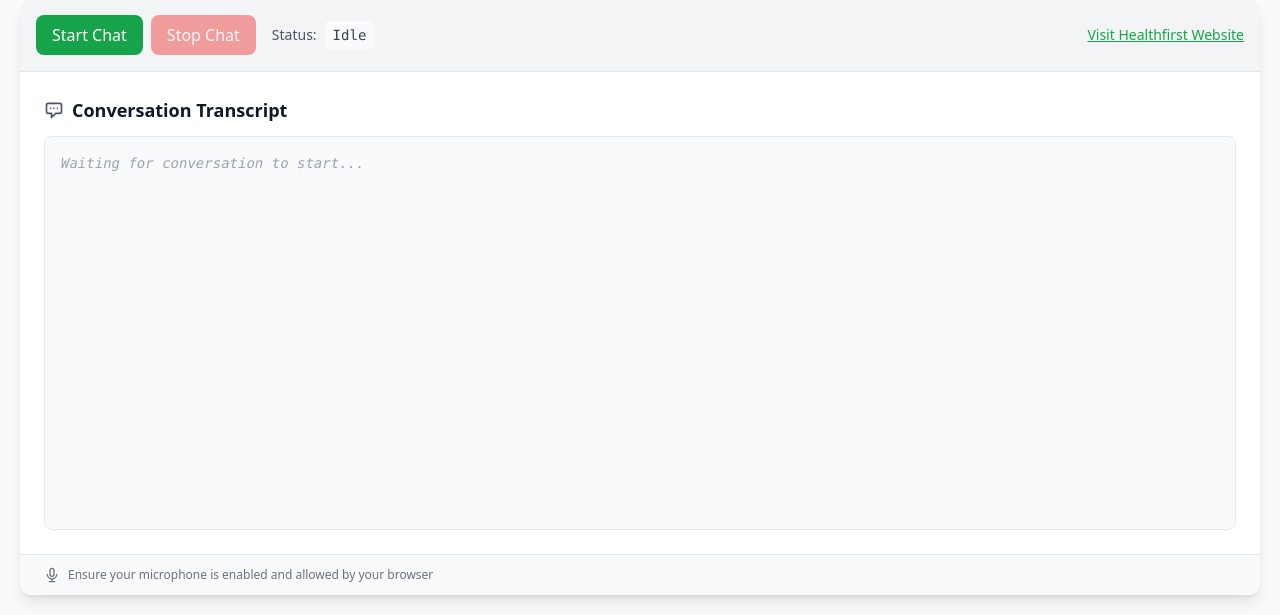
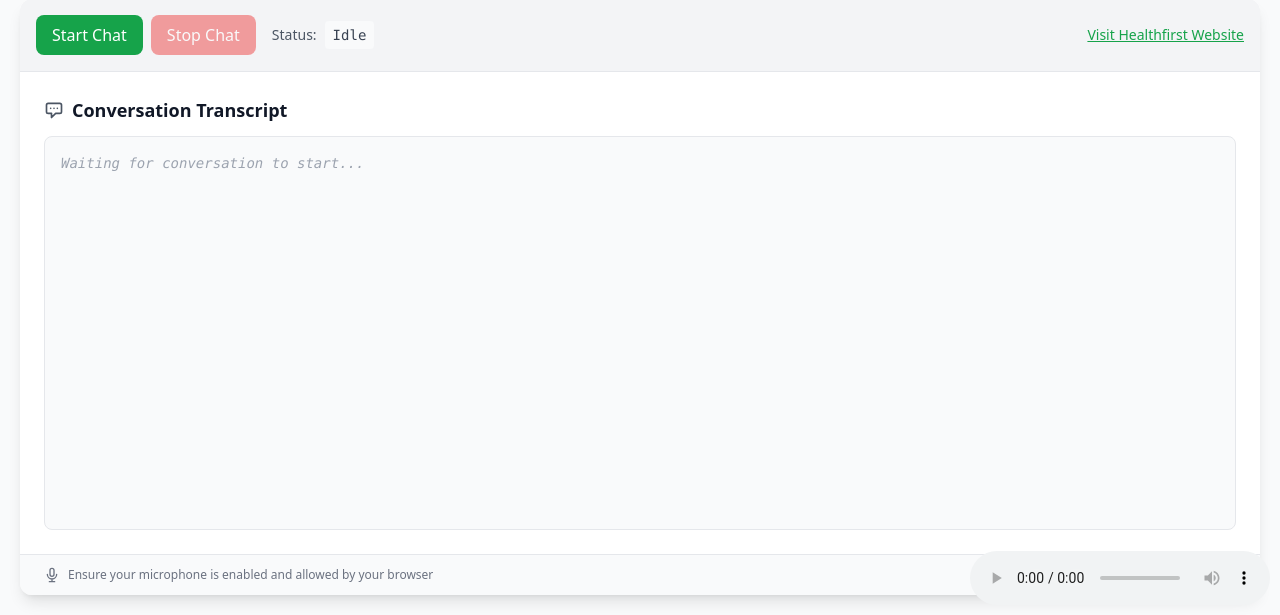
Before and after one commit to andrewfurman/HealthfirstAgent, a Flask app: page / in a window 1280 px wide. Shown: the part 185-800 px from the top of the page. Run offline with Flask 3, Linux system fonts and the light colour scheme; some libraries are stand-ins or nearby versions.

Commit message:
Make audio element visible with controls for debugging audio issues

```diff
--- a/templates/index.html
+++ b/templates/index.html
@@ -100,7 +100,7 @@
         </div>
     </div>
 
-    <audio id="remoteAudio" autoplay playsinline class="hidden"></audio>
+    <audio id="remoteAudio" autoplay playsinline controls style="position: fixed; bottom: 10px; right: 10px; z-index: 1000;"></audio>
 </div>
 
 <!-- Add Tailwind CSS custom scrollbar styles -->
```
Also changed, not shown: .!11376!generated-icon.png (deleted), .!11397!generated-icon.png (added), .!9813!generated-icon.png (deleted), .!9834!generated-icon.png (added).
